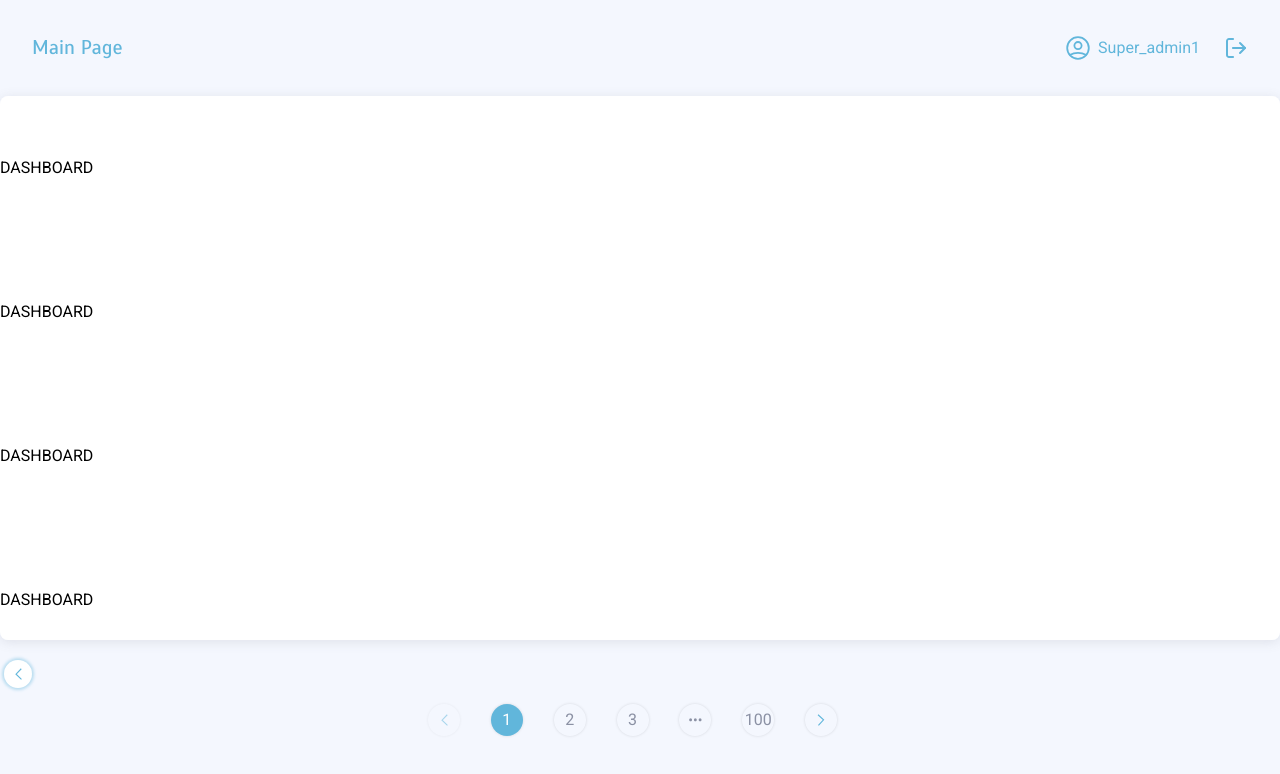
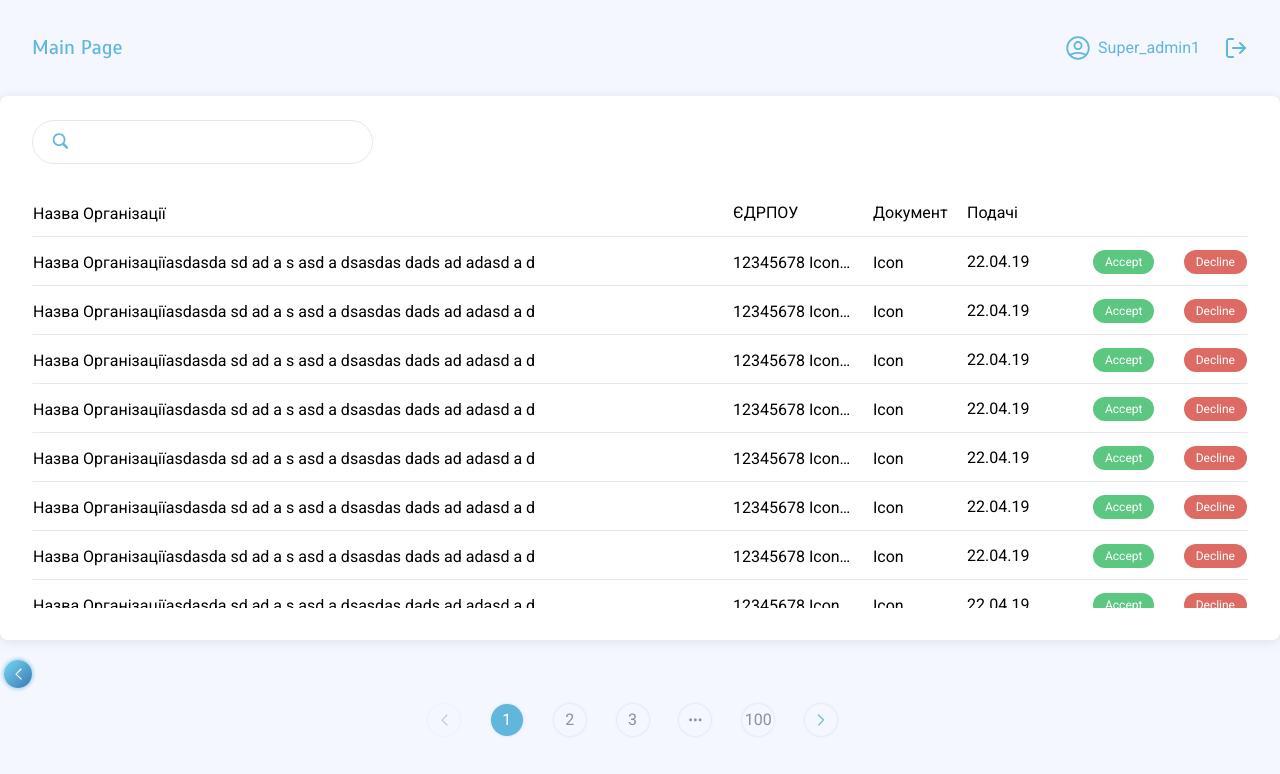
Before and after one commit to it-volunteers-ukraine/ChariERP, a Next.js app in the folder client/: page /en/dashboard in a window 1280 px wide. Shown: the top 774 px of the page. Built offline with nearby package versions, Linux system fonts and the light colour scheme.

Commit message:
shit-commit

```diff
--- a/client/src/app/[locale]/(admin)/dashboard/dashboard-page.tsx
+++ b/client/src/app/[locale]/(admin)/dashboard/dashboard-page.tsx
@@ -1,38 +1,86 @@
 'use client';
 import { useState } from 'react';
 
-import { Pagination } from '@/components';
+import { useWindowWidth } from '@/hooks';
+import { Button, Input, Pagination } from '@/components';
 
 export const DashboardPage = () => {
   const [page, setPage] = useState(1);
+  const { isMobile } = useWindowWidth();
 
   return (
     <>
-      <div className="flex flex-col flex-1 bg-white overflow-y-auto rounded-lg shadow-dashboard">
-        <div className="py-[60px]">DASHBOARD</div>
-        <div className="py-[60px]">DASHBOARD</div>
-        <div className="py-[60px]">DASHBOARD</div>
-        <div className="py-[60px]">DASHBOARD</div>
-        <div className="py-[60px]">DASHBOARD</div>
-        <div className="py-[60px]">DASHBOARD</div>
-        <div className="py-[60px]">DASHBOARD</div>
-        <div className="py-[60px]">DASHBOARD</div>
-        <div className="py-[60px]">DASHBOARD</div>
-        <div className="py-[60px]">DASHBOARD</div>
-        <div className="py-[60px]">DASHBOARD</div>
-        <div className="py-[60px]">DASHBOARD</div>
-        <div className="py-[60px]">DASHBOARD</div>
-        <div className="py-[60px]">DASHBOARD</div>
-        <div className="py-[60px]">DASHBOARD</div>
-        <div className="py-[60px]">DASHBOARD</div>
-        <div className="py-[60px]">DASHBOARD</div>
-        <div className="py-[60px]">DASHBOARD</div>
-        <div className="py-[60px]">DASHBOARD</div>
-        <div className="py-[60px]">DASHBOARD</div>
-        <div className="py-[60px]">DASHBOARD</div>
-        <div className="py-[60px]">DASHBOARD</div>
-        <div className="py-[60px]">DASHBOARD</div>
-        <div className="py-[60px]">DASHBOARD</div>
+      <div className="flex flex-col flex-1 bg-white overflow-y-auto rounded-lg shadow-dashboard pt-6 pb-8">
+        <Input
+          type="search"
+          name="requisitionSearch"
+          label="requisitionSearch"
+          wrapperClass="mb-6 max-w-[373px] pl-3 laptop:pl-[32px]"
+        />
+
+        <div className="relative flex flex-col px-2 pr-1 laptop:px-[32px] desktop:max-w-[1150px] gap-6 tablet:gap-0 h-full overflow-y-auto scroll-blue">
+          {!isMobile && (
+            <div className="sticky top-0 left-0 bg-white  w-full border-[1px] border-liteGray p-3 tablet:p-0 tablet:border-t-transparent tablet:border-l-transparent tablet:border-r-transparent tablet:border-b flex gap-3 flex-wrap tablet:flex-nowrap justify-between tablet:justify-start laptop:gap-[20px] hover:bg-superBlue transition-all duration-300 cursor-pointer">
+              <div className="tablet:h-[47px] w-full tablet:basis-[552px] tablet:shrink-2 grow overflow-hidden flex items-center">
+                <span className="line-clamp-1 overflow-hidden h-[21px]">
+                  Назва Організації
+                </span>
+              </div>
+              <div className="tablet:h-[47px] basis-[calc(33.3%-8px)] grow-0 tablet:basis-[120px] tablet:w-[120px] tablet:shrink-0 flex items-center jus">
+                <span>ЄДРПОУ</span>
+              </div>
+              <div className="tablet:h-[47px] basis-[calc(33.3%-8px)] grow-0 tablet:basis-[74px] tablet:w-[74px] tablet:shrink-0 flex items-center">
+                <span>Документ</span>
+              </div>
+              <div className="tablet:h-[47px] basis-[calc(33.3%-8px)] grow-0 tablet:basis-[106px] tablet:w-[106px] tablet:shrink-0 flex items-center">
+                <span>Подачi</span>
+              </div>
+              <div className="tablet:h-[47px] w-full tablet:basis-[154px] tablet:w-[154px]  grow-0 tablet:shrink-0"></div>
+            </div>
+          )}
+
+          {Array.from({ length: 12 }).map((_, index) => (
+            <div
+              key={`some-${index}`}
+              className="border-[1px] border-liteGray p-3 tablet:p-0 tablet:border-t-transparent tablet:border-l-transparent tablet:border-r-transparent tablet:border-b flex gap-3 flex-wrap tablet:flex-nowrap justify-between tablet:justify-start laptop:gap-[20px] hover:bg-superBlue transition-all duration-300 cursor-pointer"
+            >
+              <div className="tablet:h-[47px] w-full tablet:basis-[552px] grow flex flex-col items-center justify-center gap-1">
+                <span className="line-clamp-1 overflow-hidden tablet:h-[21px] w-full text-center tablet:text-left">
+                  Назва Організаціїasdasda sd ad a s asd a dsasdas dads ad adasd
+                  a d
+                </span>
+              </div>
+              <div className="tablet:h-[47px] w-full grow-0 tablet:basis-[120px] tablet:w-[120px] tablet:shrink-0 flex flex-col items-center justify-center gap-1">
+                {isMobile && <span>ЄДРПОУ</span>}
+                <span className="line-clamp-1 overflow-hidden h-[21px] w-full">
+                  12345678 Icon asd
+                </span>
+              </div>
+              <div className="tablet:h-[47px] basis-[calc(50%-8px)] grow-0 tablet:basis-[74px] tablet:w-[74px] tablet:shrink-0 flex flex-col items-center justify-center gap-1">
+                {isMobile && <span>Document</span>}
+                <span className="line-clamp-1 overflow-hidden h-[21px] w-full">
+                  Icon
+                </span>
+              </div>
+              <div className="tablet:h-[47px] basis-[calc(50%-8px)] grow-0 tablet:basis-[106px] tablet:w-[106px] tablet:shrink-0 flex flex-col items-center justify-center gap-1">
+                {isMobile && <span>Подачi</span>}
+                <span className="flex items-center w-full overflow-hidden h-[21px]">
+                  22.04.19
+                </span>
+              </div>
+              <div className="tablet:h-[47px] w-full tablet:basis-[154px] grow-0 tablet:shrink-0">
+                <div className="flex gap-2 justify-between items-center h-full">
+                  <Button
+                    isNarrow={!isMobile}
+                    styleType="green"
+                    text="Accept"
+                  />
+                  <Button isNarrow={!isMobile} styleType="red" text="Decline" />
+                </div>
+              </div>
+            </div>
+          ))}
+        </div>
       </div>
       <Pagination
         total={10000}
--- a/client/src/components/button/styles.tsx
+++ b/client/src/components/button/styles.tsx
@@ -31,9 +31,9 @@ export const getStyles = ({
 
       'bg-transparent border disabled:border-btn-secondary-disabled-border disabled:text-btn-secondary-disabled-text enabled:text-btn-text enabled:border-btn-outline-border enabled:hover:border-transparent enabled:hover:bg-btn-secondary-hover enabled:active:bg-btn-secondary-active':
         styleType === 'secondary-outline',
-      'text-btn-text h-[44px] disabled:bg-btn-disabled enabled:bg-btn-green enabled:hover:bg-btn-green-hover enabled:active:bg-btn-green-active':
+      'text-btn-text disabled:bg-btn-disabled enabled:bg-btn-green enabled:hover:bg-btn-green-hover enabled:active:bg-btn-green-active':
         styleType === 'green',
-      'text-btn-text h-[44px] disabled:bg-btn-disabled enabled:bg-btn-red enabled:hover:bg-btn-red-hover enabled:active:bg-btn-red-active':
+      'text-btn-text disabled:bg-btn-disabled enabled:bg-btn-red enabled:hover:bg-btn-red-hover enabled:active:bg-btn-red-active':
         styleType === 'red',
       [`${primaryClasses} ${iconSize}`]: styleType === 'icon-primary',
       [`enabled:bg-whiteSecond disabled:bg-btn-disabled ${iconSize}`]:
--- a/client/src/components/dashboard/dashboard-aside/config.ts
+++ b/client/src/components/dashboard/dashboard-aside/config.ts
@@ -1,16 +1,28 @@
+import React, { SVGProps } from 'react';
+
 import { Organizations, Rejected, Tablet } from '@/assets/icons';
 
-interface ILinksProps {
+interface IGetLinksProps {
   request: string;
   rejected: string;
   organizations: string;
 }
-export const getLinks = ({ request, rejected, organizations }: ILinksProps) => {
+
+interface LinkProps {
+  text: string;
+  href: string;
+  disabled?: boolean;
+  icon: React.ComponentType<SVGProps<SVGSVGElement>>;
+}
+export const getLinks = ({
+  request,
+  rejected,
+  organizations,
+}: IGetLinksProps): LinkProps[] => {
   return [
     { text: request, href: '/dashboard', icon: Tablet },
     { text: rejected, href: '/dashboard/rejected', icon: Rejected },
     {
-      disabled: true,
       text: organizations,
       icon: Organizations,
       href: '/dashboard/organizations',
--- a/client/src/components/dashboard/dashboard-aside/index.tsx
+++ b/client/src/components/dashboard/dashboard-aside/index.tsx
@@ -1,6 +1,5 @@
 'use client';
 import { useRef, useState } from 'react';
-import clsx from 'clsx';
 import { useTranslations } from 'next-intl';
 
 import { Logo } from '@/components';
@@ -9,6 +8,7 @@ import { useOutsideClick, useWindowWidth } from '@/hooks';
 
 import { NavItem } from './item';
 import { getLinks } from './config';
+import { getStyles } from './styles';
 
 export const DashboardAside = () => {
   const ref = useRef(null);
@@ -27,20 +27,7 @@ export const DashboardAside = () => {
     organizations: linkText('organizations'),
   });
 
-  const styles = {
-    aside: clsx(
-      'h-full bg-boardAside max-w-[290px] w-full absolute desktop:relative transition-all duration-300',
-      {
-        '-translate-x-full desktop:translate-x-0': !isOpen,
-        'translate-x-0': isOpen,
-      },
-    ),
-    button: clsx(
-      'flex desktop:hidden items-center justify-center absolute bottom-28 rounded-full w-7 h-7 bg-white group shadow-buttonAside hover:scale-125 transition-all duration-300',
-      { '-right-4': isOpen },
-      { '-right-8': !isOpen },
-    ),
-  };
+  const styles = getStyles(isOpen);
 
   return (
     <aside className={styles.aside} ref={ref}>
@@ -61,7 +48,7 @@ export const DashboardAside = () => {
       </nav>
 
       <button className={styles.button} onClick={() => setIsOpen(!isOpen)}>
-        <Prev className="group-hover:scale-125 transition-all duration-300" />
+        <Prev className={styles.icon} />
       </button>
     </aside>
   );
--- /dev/null
+++ b/client/src/components/dashboard/dashboard-aside/styles.ts
@@ -0,0 +1,19 @@
+import clsx from 'clsx';
+
+export const getStyles = (isOpen?: boolean) => ({
+  aside: clsx(
+    'h-full bg-boardAside max-w-[290px] w-full absolute desktop:relative transition-all duration-300 z-[999]',
+    {
+      '-translate-x-full desktop:translate-x-0': !isOpen,
+      'translate-x-0': isOpen,
+    },
+  ),
+  button: clsx(
+    'flex desktop:hidden items-center justify-center absolute bottom-28 rounded-full w-7 h-7 group shadow-buttonAside hover:scale-125 transition-all duration-300',
+    { '-right-4 bg-white': isOpen, '-right-8 bg-boardAside': !isOpen },
+  ),
+  icon: clsx('transition-all duration-300', {
+    'rotate-180 text-lightBlue': isOpen,
+    'text-white': !isOpen,
+  }),
+});
--- a/client/src/styles/globals.css
+++ b/client/src/styles/globals.css
@@ -90,3 +90,15 @@ body {
   -webkit-transform-origin: 15% 95%;
   transform-origin: 15% 95%;
 }
+
+.scroll-blue::-webkit-scrollbar {
+  @apply w-1;
+}
+
+.scroll-blue::-webkit-scrollbar-track {
+  @apply w-1;
+}
+
+.scroll-blue::-webkit-scrollbar-thumb {
+  @apply cursor-pointer bg-lightBlue w-1 rounded-sm;
+}
--- a/client/tailwind.config.ts
+++ b/client/tailwind.config.ts
@@ -31,6 +31,7 @@ const liteGray = '#A3A3A3';
 const dimGray = '#656575B2';
 const steelBlue = '#3B91BE';
 const Magnolia = '#5D647CB2';
+const superBlue = '#DFF0F8';
 
 //Gradients
 const blueCrayolaToDeepBlue = `linear-gradient(135deg, ${blueCrayola} 0%, ${deepBlue} 100%)`;
@@ -50,6 +51,7 @@ const config: Config = {
         lightBlue,
         dimGray,
         mobster,
+        superBlue,
         'dark-blue': blue,
         error,
         green,
```
Also changed, not shown: client/src/assets/icons/prev.svg.
